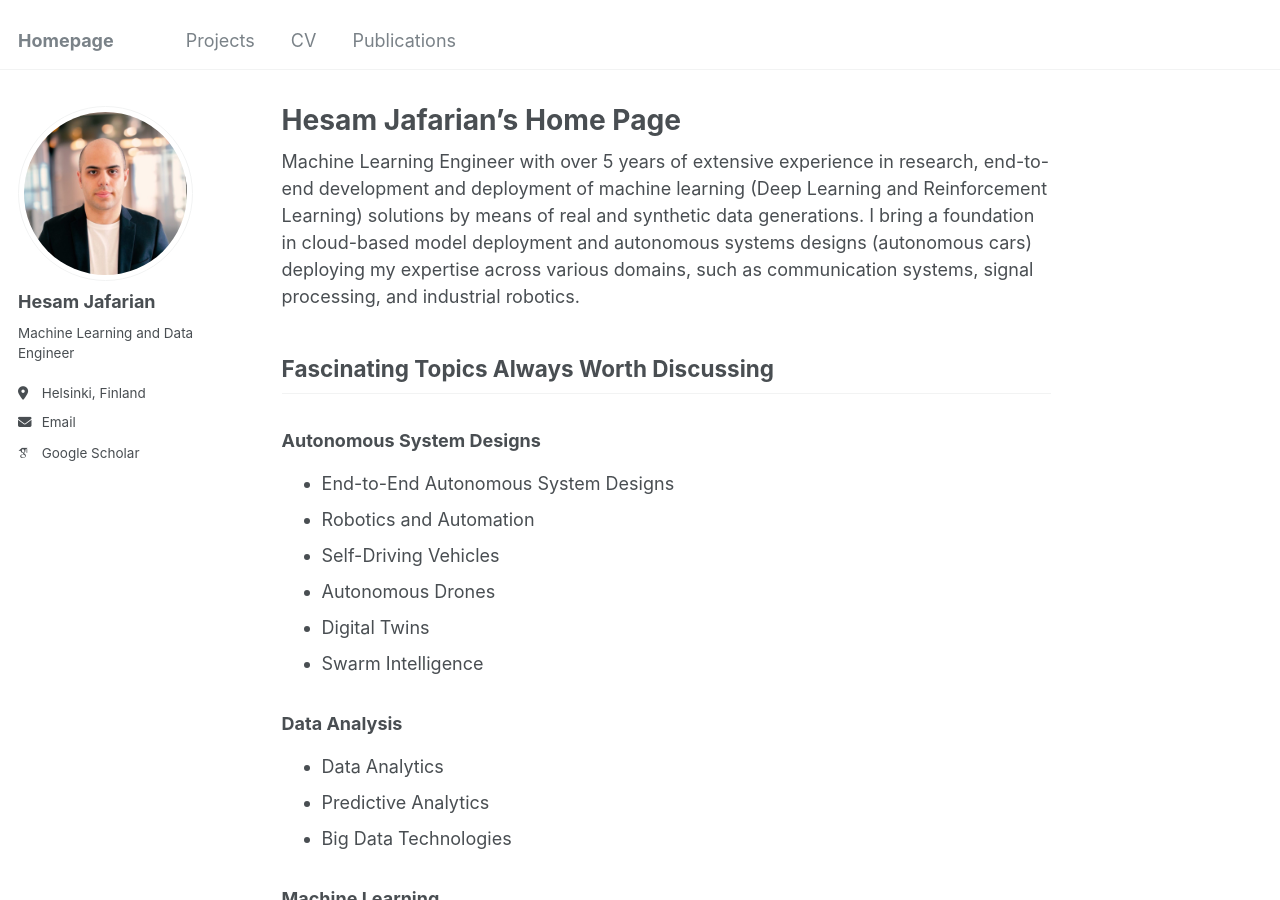
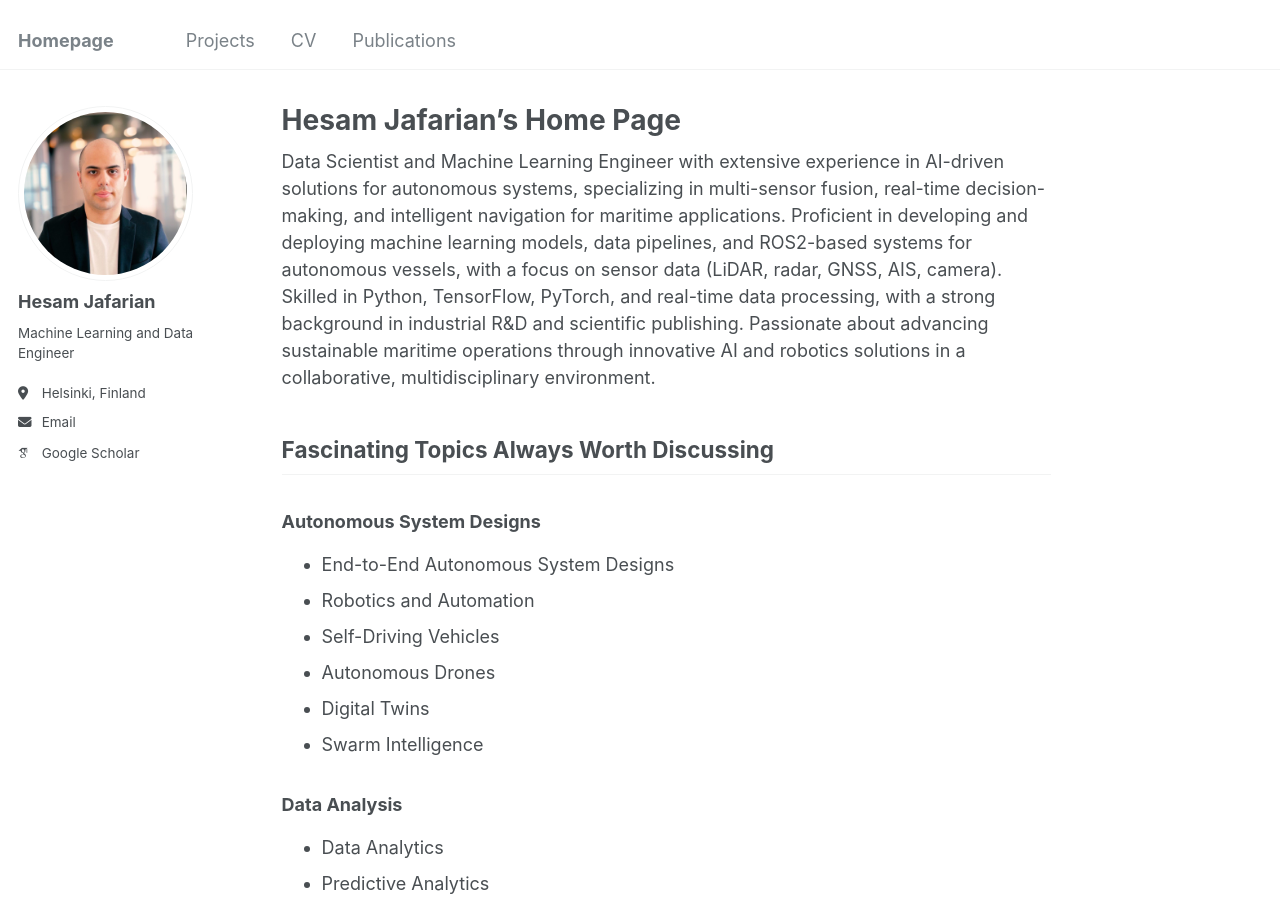
Before and after one commit to hesamjafarian/hesamjafarian.github.io, a Jekyll site: the page built from _pages/about.md, in a window 1280 px wide and 900 px high. Built offline with Jekyll 4.4.1, drawn with Linux system fonts in a browser that asks for light colours; some web fonts are replaced.

Commit message:
Update about.md

```diff
--- a/_pages/about.md
+++ b/_pages/about.md
@@ -7,7 +7,7 @@ redirect_from:
   - /about.html
 ---
 
-Machine Learning Engineer with over 5 years of extensive experience in research, end-to-end development and deployment of machine learning (Deep Learning and Reinforcement Learning) solutions by means of real and synthetic data generations. I bring a  foundation in cloud-based model deployment and autonomous systems designs (autonomous cars) deploying my expertise across various domains, such as communication systems, signal processing, and industrial robotics.
+Data Scientist and Machine Learning Engineer with extensive experience in AI-driven solutions for autonomous systems, specializing in multi-sensor fusion, real-time decision-making, and intelligent navigation for maritime applications. Proficient in developing and deploying machine learning models, data pipelines, and ROS2-based systems for autonomous vessels, with a focus on sensor data (LiDAR, radar, GNSS, AIS, camera). Skilled in Python, TensorFlow, PyTorch, and real-time data processing, with a strong background in industrial R&D and scientific publishing. Passionate about advancing sustainable maritime operations through innovative AI and robotics solutions in a collaborative, multidisciplinary environment.
 
 ## Fascinating Topics Always Worth Discussing
 
```
